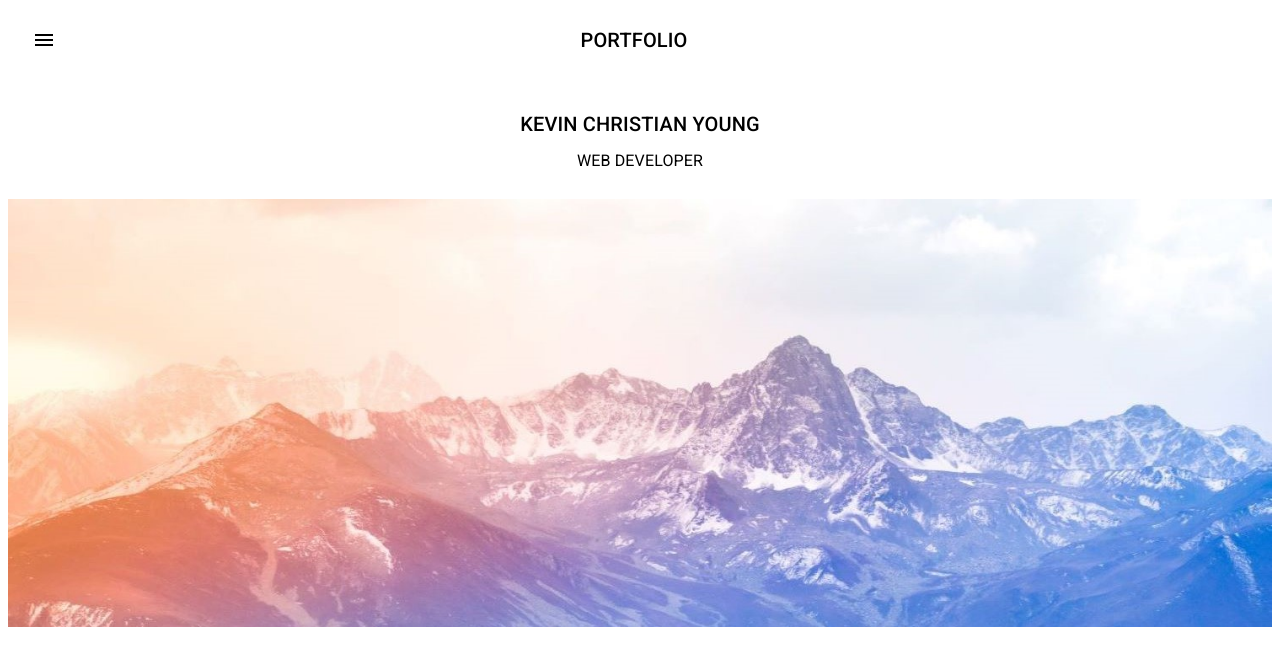
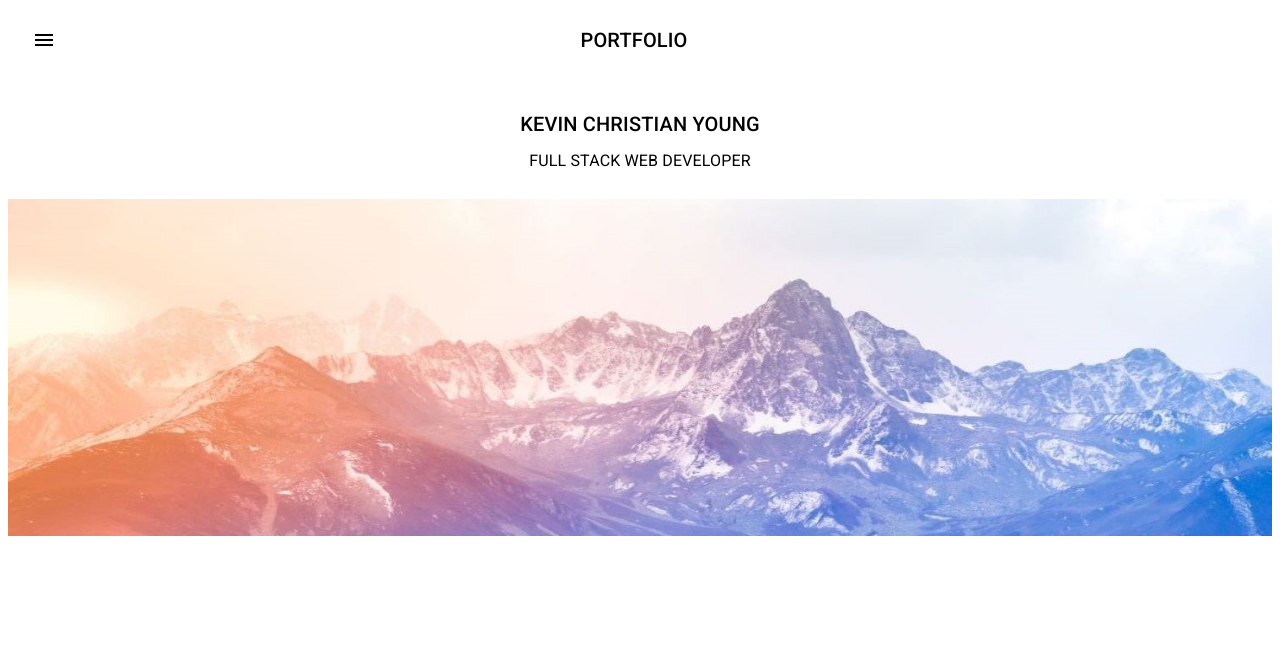
Before and after one commit to Paretooptimal22/Portfolio, a React (Create React App) app in the folder client/: page / in a window 1280 px wide. Shown: the top 666 px of the page. Built offline with nearby package versions, Linux system fonts and the light colour scheme.

Commit message:
changed jumbotron pic and subtitle in home

```diff
--- a/client/src/components/Jumbotron/Jumbotron.js
+++ b/client/src/components/Jumbotron/Jumbotron.js
@@ -1,7 +1,7 @@
 import React from 'react'
 import { makeStyles } from '@material-ui/core/styles'
 import { Grid, Container } from '@material-ui/core'
-import mountains from './jumbotronPics/mountains7.jpg'
+import mountains from './jumbotronPics/mountains8.jpg'
 
 const useStyles = makeStyles(theme => ({
   root: {
--- a/client/src/pages/Home/Home.js
+++ b/client/src/pages/Home/Home.js
@@ -23,7 +23,7 @@ const Home = () => {
         </Grid>
         <Grid item xs={12}>
           <Typography variant="subtitle1" align="center" gutterBottom>
-            WEB DEVELOPER
+            FULL STACK WEB DEVELOPER
           </Typography>
         </Grid>
       </Grid>
```
Also changed, not shown: client/src/components/Jumbotron/jumbotronPics/mountains7.jpg (deleted), client/src/components/Jumbotron/jumbotronPics/mountains8.jpg (added).
